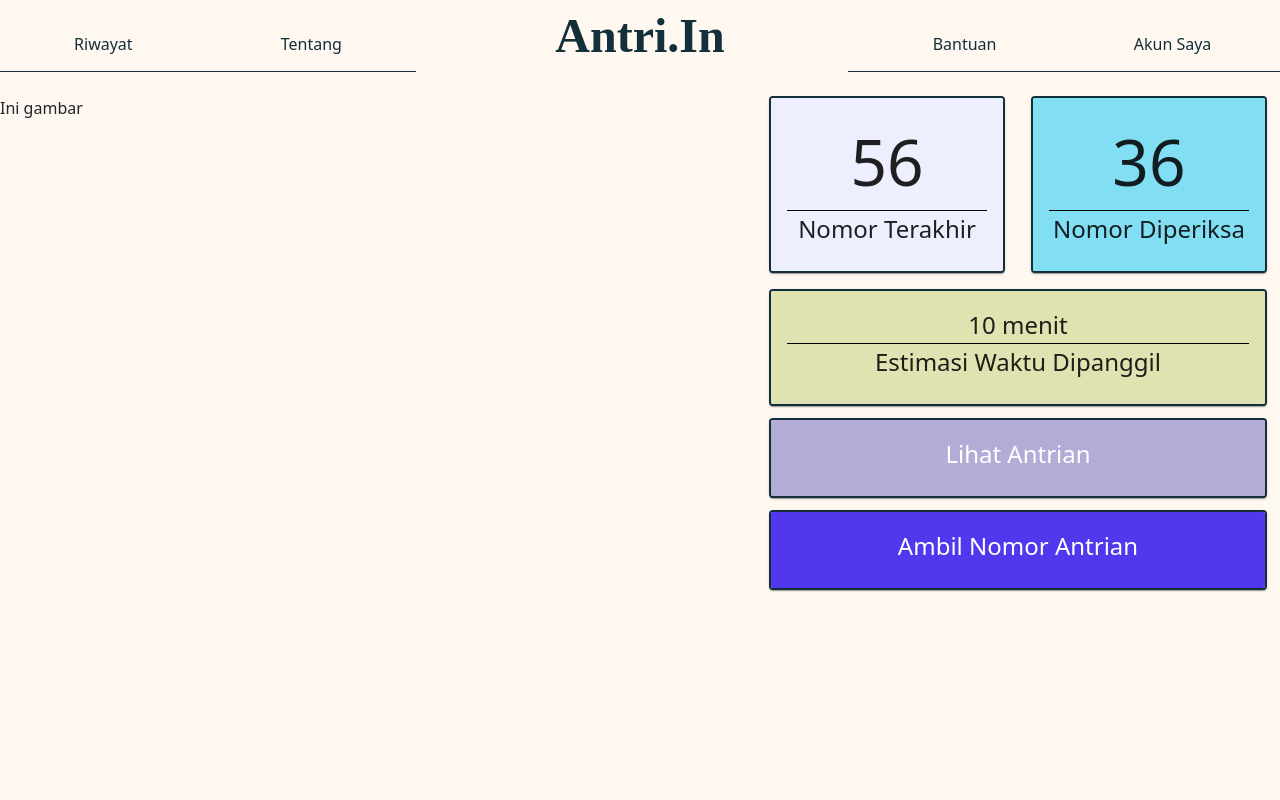
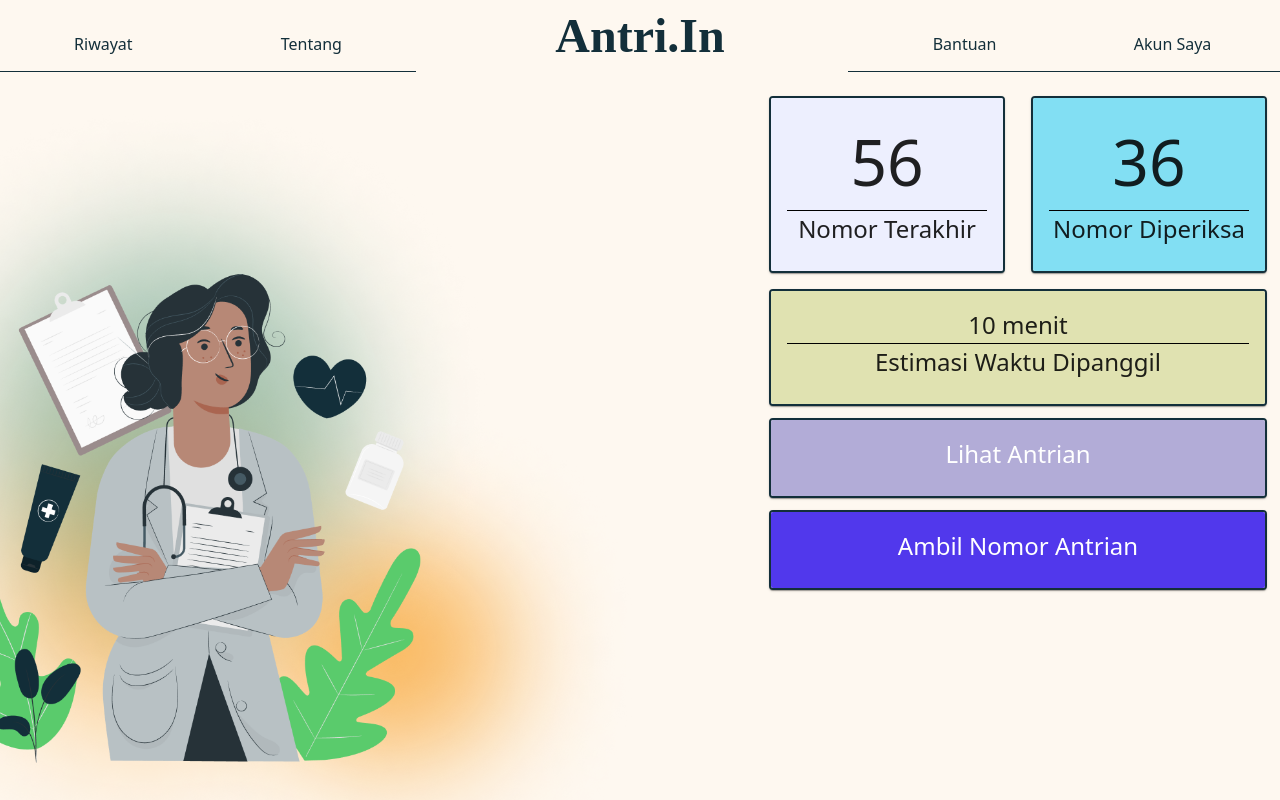
Before and after one commit to Irwnda/antri.in, a React (Create React App) app: page / in a window 1280 px wide. Built offline with nearby package versions, Linux system fonts and the light colour scheme; a web font is replaced by a local one.

Commit message:
(Add): add image homepage

```diff
--- a/src/components/front/Beranda.js
+++ b/src/components/front/Beranda.js
@@ -3,6 +3,7 @@
 import "./style.scss";
 import antrian from "./antrian.json";
 import { Link } from "react-router-dom";
+import Pana from "../../img/pana.png";
 import {
   Box,
   Button,
@@ -69,7 +70,7 @@
             display={{ xs: "none", md: "block" }}
             className="image"
           >
-            Ini gambar
+            <img src={Pana} alt="" />
           </Box>
           <Grid item xs={12} md={5}>
             <Card className="kartu-nomor">
--- a/src/components/front/style.scss
+++ b/src/components/front/style.scss
@@ -12,6 +12,17 @@
       border-bottom: 1px solid black;
       font-size: 4rem;
       background-color: inherit;
+    }
+  }
+
+  .image {
+    height: 80vh;
+    float: left;
+    margin: 0;
+    img {
+      position: fixed;
+      right: 50%;
+      height: 100%;
     }
   }
 
```
Also changed, not shown: src/img/pana.png (added).
